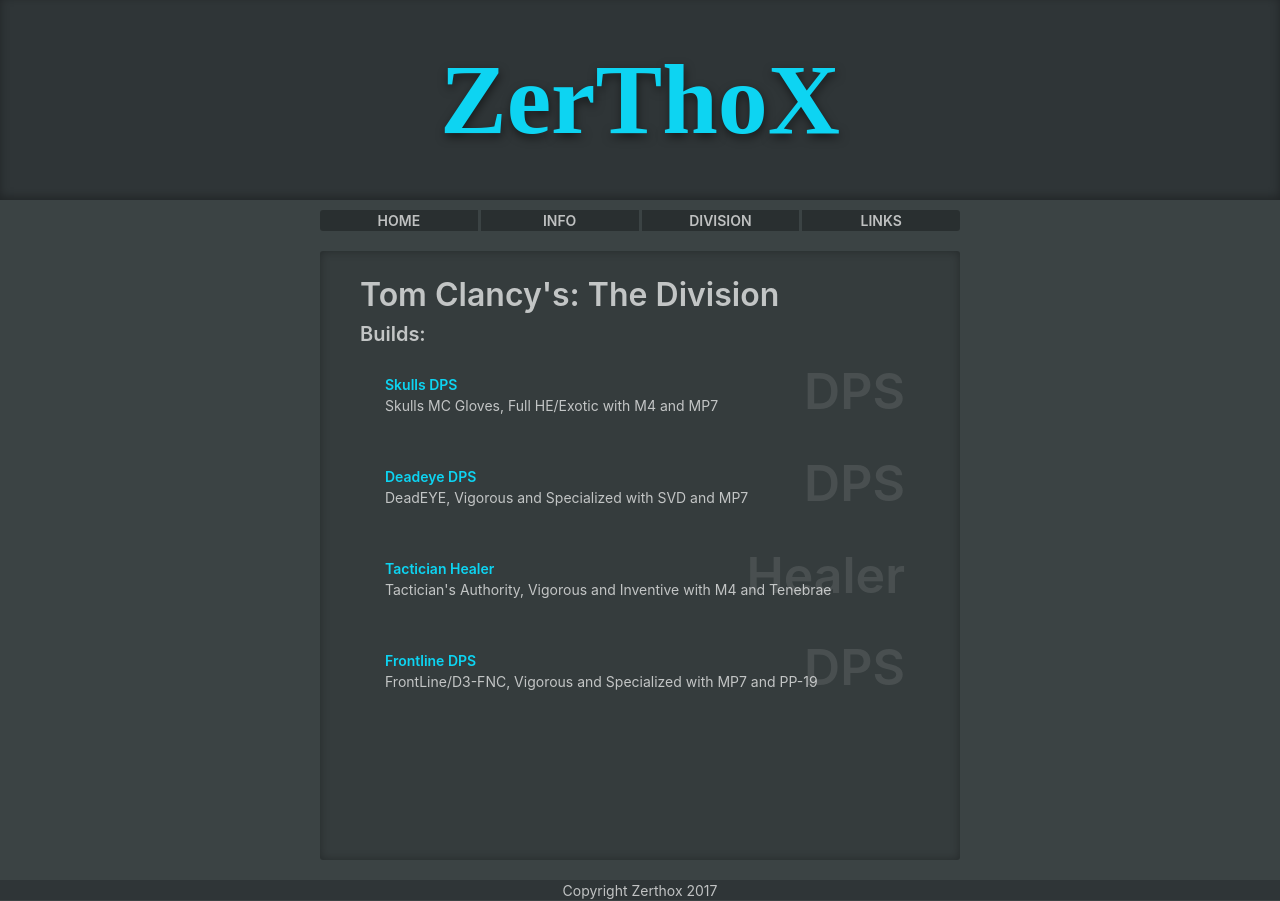
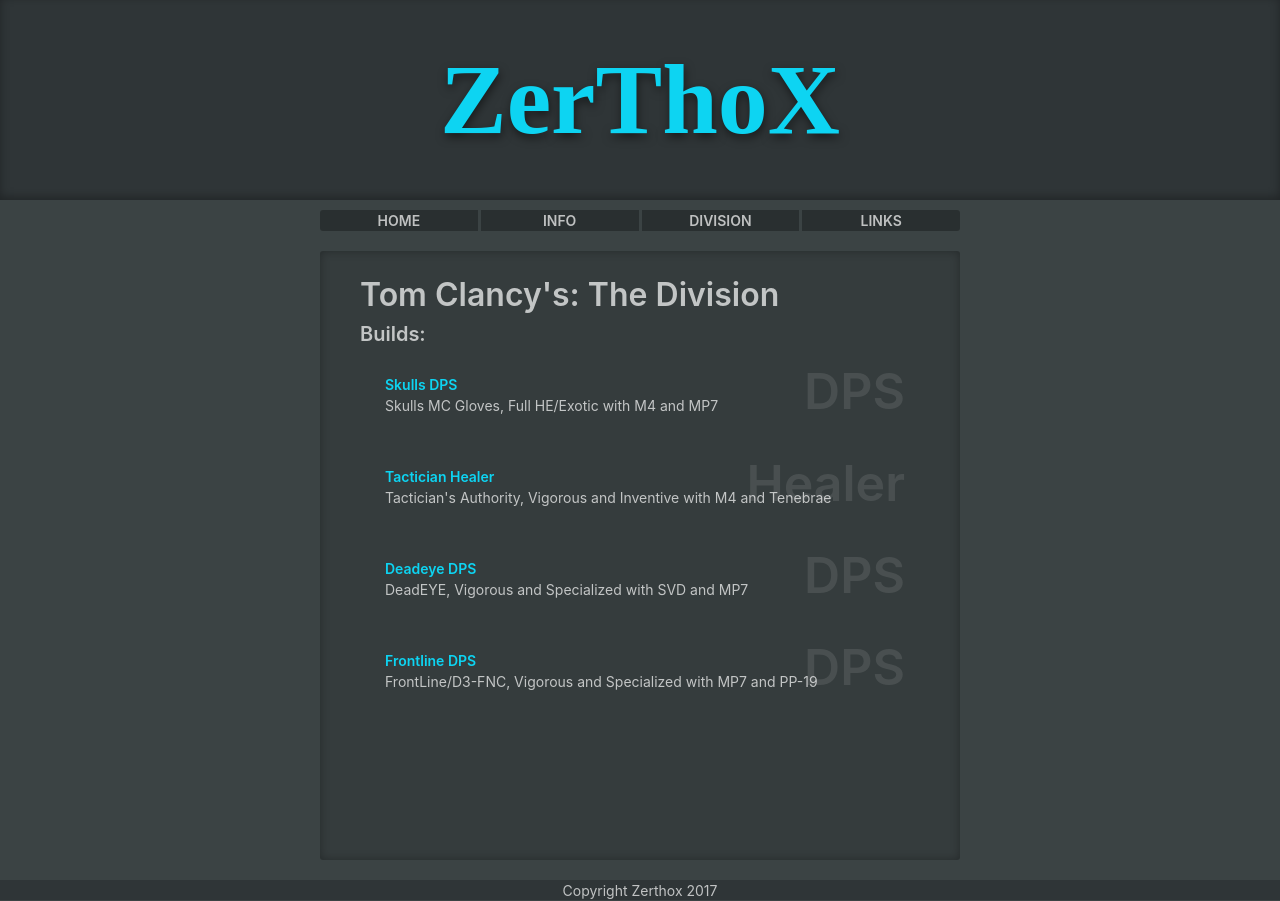
Before and after one commit to Zerthox/zerthox.github.io, a Jekyll site: the page built from division.html, in a window 1280 px wide. Built offline with Jekyll 4.4.1, drawn with Linux system fonts in a browser that asks for light colours; some web fonts are replaced.

Commit message:
Update division.html

```diff
--- a/division.html
+++ b/division.html
@@ -10,16 +10,16 @@
             <div class="ghost-text">DPS</div>
         </li>
     </a>
+    <a href="division/builds/tactician">
+        <li class="list-item">
+            <div class="info"><span class="title name">Tactician Healer</span><span class="text">Tactician's Authority, Vigorous and Inventive with M4 and Tenebrae</span></div>
+            <div class="ghost-text">Healer</div>
+        </li>
+    </a>
     <a href="division/builds/deadeye">
         <li class="list-item">
             <div class="info"><span class="title name">Deadeye DPS</span><span class="text">DeadEYE, Vigorous and Specialized with SVD and MP7</span></div>
             <div class="ghost-text">DPS</div>
-        </li>
-    </a>
-    <a href="division/builds/tactician">
-        <li class="list-item">
-            <div class="info"><span class="title name">Tactician Healer</span><span class="text">Tactician's Authority, Vigorous and Inventive with M4 and Tenebrae</span></div>
-            <div class="ghost-text">Healer</div>
         </li>
     </a>
     <a href="division/builds/frontline">
```
